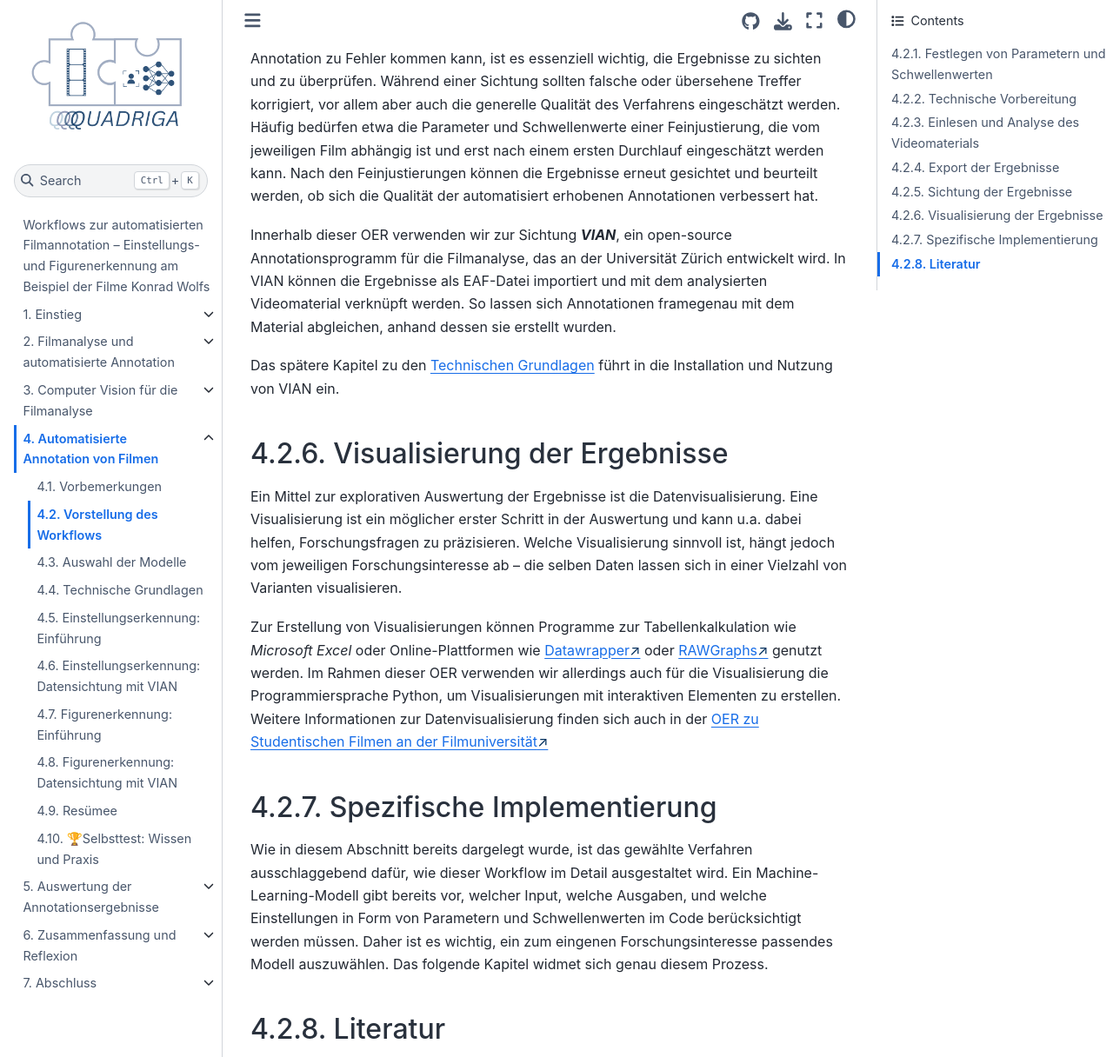
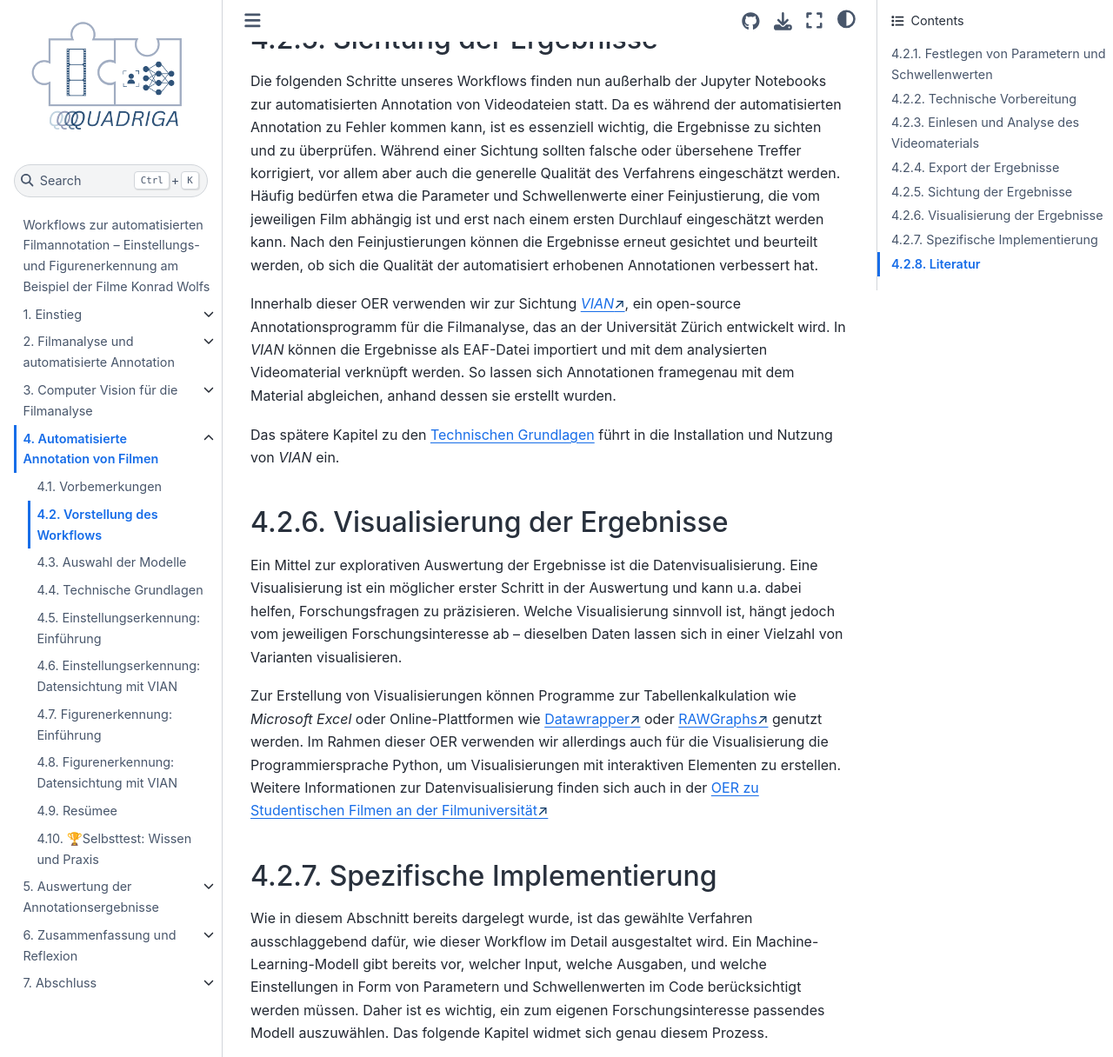
Before and after one commit to quadriga-dk/Bewegtes-Bild-Fallstudie-4, a Jupyter Book: the page built from annotation/workflow.md, in a window 1280 px wide and 1400 px high, scrolled down 5342 px, cut to the strip 0-1216 px from the top of the window. Shown: the whole strip at 87% size. Built offline with Jupyter Book 1.0.4 settings and Sphinx 7.4.7 and the Sphinx Book theme 1.1.4, drawn with Linux system fonts in a browser that asks for light colours; pages that are not in the unit, such as notebooks, are missing from menus; cross-references to code outside the pages are shown as plain code; some of the changed text lies outside the part shown.

Commit message:
Update workflow.md

````diff
--- a/annotation/workflow.md
+++ b/annotation/workflow.md
@@ -12,13 +12,13 @@
 Visualisierung der von Arnold und Tilton entwickelten Distant Viewing Pipeline {cite}`ca-Arnold_Tilton_2023`, (S. 35).
 ```
 
-Für die hier vorgestellten Verfahren orientieren wir uns außerdem am <a href="https://github.com/distant-viewing/dvt" class="external-link" target="_blank">*Distant Viewing Toolkit*</a> (vgl. auch Kapitel zu [Einsatzbereichen für die Filmanalyse](../vision/einsatz.md)) und an den dazugehörigen <a href="https://github.com/distant-viewing/dvt/blob/main/tutorials/Distant_Viewing_Tutorial_2_Network_Era_Sitcoms_and_Visual_Style.ipynb" class="external-link" target="_blank">Jupyter Notebooks</a>. Wie auch das *Distant Viewing Toolkit* verwenden wir zur automatisierten Erstellung der Annotationen Skripte in der Programmiersprache Python. Python ist für diese Aufgaben sehr gut geeignet, weit verbreitet und gut dokumentiert.
+Für die hier vorgestellten Verfahren orientieren wir uns außerdem am <a href="https://github.com/distant-viewing/dvt" class="external-link" target="_blank">*Distant Viewing Toolkit*</a> (vgl. auch Kapitel zu [Einsatzbereichen für die Filmanalyse](../vision/einsatz.md)) und an den dazugehörigen <a href="https://github.com/distant-viewing/dvt/blob/main/tutorials/Distant_Viewing_Tutorial_2_Network_Era_Sitcoms_and_Visual_Style.ipynb" class="external-link" target="_blank">Jupyter Notebooks</a>. Wie auch das *Distant Viewing Toolkit* verwenden wir zur automatisierten Erstellung der Annotationen Skripte in der Programmiersprache <a href="https://www.python.org/" class="external-link" target="_blank">Python</a>. Python ist für diese Aufgaben sehr gut geeignet, weit verbreitet und gut dokumentiert.
 
 Unser Workflow in unseren beiden Jupyter Notebooks zur Einstellungs- und Figurenerkennung gliedert die Analyse der Videodateien in mehrere Schritte. Zuerst werden die benötigten Parameter für die Einstellungen des Notebooks festgelegt (z.B. angelegte Schwellenwerte) und die technische Arbeitsumgebung vorbereitet. Dann werden die Daten eingelesen und analysiert. Zum Schluss werden die Ergebnisse aufbereitet und exportiert.
 
 Die hier für diese Schritte verwendeten Bezeichnungen finden sich auch in den Jupyter Notebooks wieder, sodass jeder der im Folgendem beschriebenen Abschnitte einer konkreten Funktion bzw. einem konkreten Arbeitsschritt im Jupyter Notebook zugeordnet werden kann.
 
-Die darauf folgenden Schritte des Workflows - die Prüfung, Visualisierung und Auswertung der erhaltenen Annotationsdaten - erfolgen außerhalb der Juypter Notebooks zur Einstellungs- und Figurenerkennung. Für die Überprüfung der automatisiert erstellten Annotationen verwenden wird das Annotationstool *VIAN*, für die Visualisierung setzten wir zwei weitere Jupyter Notebooks mit Python-Skripten ein, bevor schließlich die Visualisierungen im letzten Schritt des Workflows explorativ ausgewertet werden.
+Die darauf folgenden Schritte des Workflows - die Prüfung, Visualisierung und Auswertung der erhaltenen Annotationsdaten - erfolgen außerhalb der Juypter Notebooks zur Einstellungs- und Figurenerkennung. Für die Überprüfung der automatisiert erstellten Annotationen verwenden wird das Annotationstool <a href="https://www.vian.app" class="external-link" target="_blank">*VIAN*</a>, für die Visualisierung setzten wir in dieser OER zwei weitere Jupyter Notebooks mit Python-Skripten ein, bevor schließlich die Visualisierungen im letzten Schritt des Workflows explorativ ausgewertet werden.
 
 Wir beginnen mit der Beschreibung der Workflow-Schritte innerhalb der Jupyter Notebooks zur Einstellungs- und Figurenerkennung.
 
@@ -42,7 +42,7 @@
 ### Installation der Programmbibliotheken
 Programmbibliotheken sind Sammlungen vorgefertigter Funktionen, die eine Programmiersprache wie Python um zusätzliche Möglichkeiten erweitern. Für eine Filmanalyse können beispielsweise Bibliotheken benötigt werden, um Videos einzulesen, Tabellen zu bearbeiten, ein Machine-Learning-Modell auszuführen oder Annotationsdateien zu erstellen.
 
-Die Installation fügt die benötigten Bibliotheken zur Programmierumgebung hinzu. In einer lokalen Umgebung müssen bereits installierte Bibliotheken normalerweise nicht bei jeder Sitzung erneut installiert werden. Bei cloudbasierten Umgebungen wie <a href="https://colab.research.google.com/" class="external-link" target="_blank">*Google Colab*</a> wird die Umgebung typischerweise nach dem Beenden zurückgesetzt. Daher müssen dort die Bibliotheken bei einer neuen Sitzung erneut installiert werden.
+Die Installation fügt die benötigten Bibliotheken zur Programmierumgebung hinzu. In einer lokalen Umgebung müssen bereits installierte Bibliotheken normalerweise nicht bei jeder Sitzung erneut installiert werden. Bei cloudbasierten Umgebungen wie <a href="https://colab.research.google.com/" class="external-link" target="_blank">Google Colab</a> wird die Umgebung typischerweise nach dem Beenden zurückgesetzt. Daher müssen dort die Bibliotheken bei einer neuen Sitzung erneut installiert werden. (Zu den verschiedenen Umgebungen vgl. auch das Kapitel zu [Nutzungs-Modi](../einstieg/technische-voraussetzungen.md#nutzungs-modi).)
 
 
 ### Import der Programmbibliotheken
@@ -86,22 +86,22 @@
 ### Export der Annotationen als EAF-Datei
 Für die Arbeit mit Annotationen zu filmischem Material eignet sich zudem das Format **EAF**, das **E**LAN **A**nnotation **F**ormat. In diesem Format können Annotationen als Zeitabschnitte mit einem Start- und Endzeitpunkt gespeichert werden, ähnlich einer Untertitelspur.
 
-Eine EAF-Datei kann in *VIAN* oder anderen geeigneten Annotationsprogrammen geöffnet und weiterbearbeitet werden. So können die automatisch erstellten Annotationen gemeinsam mit dem analysierten Video gesichtet, korrigiert und inhaltlich ergänzt werden.
+Eine EAF-Datei kann in <a href="https://www.vian.app" class="external-link" target="_blank">*VIAN*</a> oder anderen geeigneten Annotationsprogrammen geöffnet und weiterbearbeitet werden. So können die automatisch erstellten Annotationen gemeinsam mit dem analysierten Video gesichtet, korrigiert und inhaltlich ergänzt werden.
 
 ## Sichtung der Ergebnisse
 Die folgenden Schritte unseres Workflows finden nun außerhalb der Jupyter Notebooks zur automatisierten Annotation von Videodateien statt. Da es während der automatisierten Annotation zu Fehler kommen kann, ist es essenziell wichtig, die Ergebnisse zu sichten und zu überprüfen. Während einer Sichtung sollten falsche oder übersehene Treffer korrigiert, vor allem aber auch die generelle Qualität des Verfahrens eingeschätzt werden. Häufig bedürfen etwa die Parameter und Schwellenwerte einer Feinjustierung, die vom jeweiligen Film abhängig ist und erst nach einem ersten Durchlauf eingeschätzt werden kann. Nach den Feinjustierungen können die Ergebnisse erneut gesichtet und beurteilt werden, ob sich die Qualität der automatisiert erhobenen Annotationen verbessert hat.
 
-Innerhalb dieser OER verwenden wir zur Sichtung ***VIAN***, ein open-source Annotationsprogramm für die Filmanalyse, das an der Universität Zürich entwickelt wird. In VIAN können die Ergebnisse als EAF-Datei importiert und mit dem analysierten Videomaterial verknüpft werden. So lassen sich Annotationen framegenau mit dem Material abgleichen, anhand dessen sie erstellt wurden.
+Innerhalb dieser OER verwenden wir zur Sichtung <a href="https://www.vian.app" class="external-link" target="_blank">*VIAN*</a>, ein open-source Annotationsprogramm für die Filmanalyse, das an der Universität Zürich entwickelt wird. In *VIAN* können die Ergebnisse als EAF-Datei importiert und mit dem analysierten Videomaterial verknüpft werden. So lassen sich Annotationen framegenau mit dem Material abgleichen, anhand dessen sie erstellt wurden.
 
-Das spätere Kapitel zu den [Technischen Grundlagen](technik.md) führt in die Installation und Nutzung von VIAN ein.
+Das spätere Kapitel zu den [Technischen Grundlagen](../annotation/technik.md#vian-installation-und-verwendung) führt in die Installation und Nutzung von *VIAN* ein.
 
 ## Visualisierung der Ergebnisse
-Ein Mittel zur explorativen Auswertung der Ergebnisse ist die Datenvisualisierung. Eine Visualisierung ist ein möglicher erster Schritt in der Auswertung und kann u.a. dabei helfen, Forschungsfragen zu präzisieren. Welche Visualisierung sinnvoll ist, hängt jedoch vom jeweiligen Forschungsinteresse ab – die selben Daten lassen sich in einer Vielzahl von Varianten visualisieren.
+Ein Mittel zur explorativen Auswertung der Ergebnisse ist die Datenvisualisierung. Eine Visualisierung ist ein möglicher erster Schritt in der Auswertung und kann u.a. dabei helfen, Forschungsfragen zu präzisieren. Welche Visualisierung sinnvoll ist, hängt jedoch vom jeweiligen Forschungsinteresse ab – dieselben Daten lassen sich in einer Vielzahl von Varianten visualisieren.
 
 Zur Erstellung von Visualisierungen können Programme zur Tabellenkalkulation wie *Microsoft Excel* oder Online-Plattformen wie <a href="https://www.datawrapper.de/" class="external-link" target="_blank">Datawrapper</a> oder <a href="https://www.rawgraphs.io/" class="external-link" target="_blank">RAWGraphs</a> genutzt werden. Im Rahmen dieser OER verwenden wir allerdings auch für die Visualisierung die Programmiersprache Python, um Visualisierungen mit interaktiven Elementen zu erstellen. Weitere Informationen zur Datenvisualisierung finden sich auch in der <a href="https://quadriga-dk.github.io/Bewegtes-Bild-Fallstudie-2/auswertung/toc.html" class="external-link" target="_blank">OER zu Studentischen Filmen an der Filmuniversität</a>
 
 ## Spezifische Implementierung
-Wie in diesem Abschnitt bereits dargelegt wurde, ist das gewählte Verfahren ausschlaggebend dafür, wie dieser Workflow im Detail ausgestaltet wird. Ein Machine-Learning-Modell gibt bereits vor, welcher Input, welche Ausgaben, und welche Einstellungen in Form von Parametern und Schwellenwerten im Code berücksichtigt werden müssen. Daher ist es wichtig, ein zum eingenen Forschungsinteresse passendes Modell auszuwählen. Das folgende Kapitel widmet sich genau diesem Prozess.
+Wie in diesem Abschnitt bereits dargelegt wurde, ist das gewählte Verfahren ausschlaggebend dafür, wie dieser Workflow im Detail ausgestaltet wird. Ein Machine-Learning-Modell gibt bereits vor, welcher Input, welche Ausgaben, und welche Einstellungen in Form von Parametern und Schwellenwerten im Code berücksichtigt werden müssen. Daher ist es wichtig, ein zum eigenen Forschungsinteresse passendes Modell auszuwählen. Das folgende Kapitel widmet sich genau diesem Prozess.
 
 
 ## Literatur
````
Also changed, not shown: other parts of annotation/workflow.md (+1 -1 lines).
